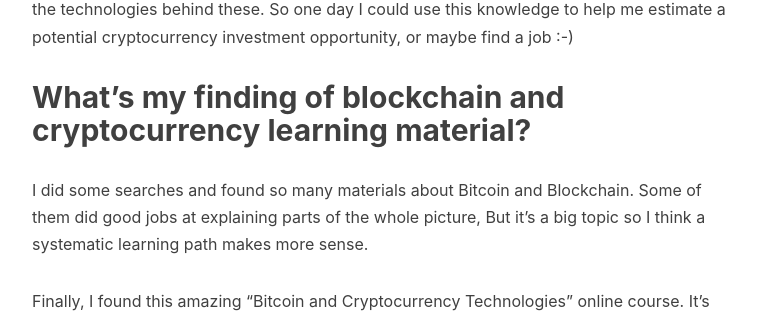
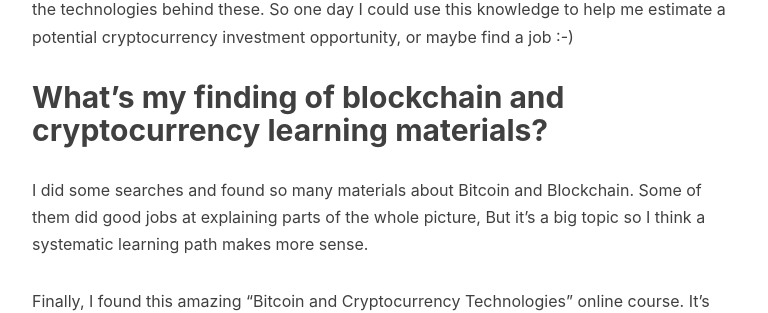
Before and after one commit to zhaohuabing/jekyll_blog_backup, a Jekyll site: the page built from _posts/2018-05-06-cryptocurrency_week1.markdown, in a window 1280 px wide and 900 px high, scrolled down 864 px. Shown: the part 181-494 px from the top of the window, without its empty margins (233-1001 px from the left). Built offline with Jekyll 4.4.1, drawn with Linux system fonts in a browser that asks for light colours; nearby versions of some CDN libraries; emoji names are drawn with the system emoji font; comment, search, counter and statistics services are not loaded.

```diff
--- a/_posts/2018-05-06-cryptocurrency_week1.markdown
+++ b/_posts/2018-05-06-cryptocurrency_week1.markdown
@@ -19,7 +19,7 @@
 
 Given its popularity, I can’t help thinking that should I also invest in it? Maybe investing money in Bitcoin or other cryptocurrencies is too risky now, but at least I could try to learn the technologies behind these. So one day I could use this knowledge to help me estimate a potential cryptocurrency investment opportunity, or maybe find a job :-)
 
-##  What's my finding of blockchain and cryptocurrency learning material?
+##  What's my finding of blockchain and cryptocurrency learning materials?
 I did some searches and found so many materials about Bitcoin and Blockchain. Some of them did good jobs at explaining parts of the whole picture, But it’s a big topic so I think a systematic learning path makes more sense.
 
 Finally, I found this amazing “Bitcoin and Cryptocurrency Technologies” online course. It's created by the professors of Princeton University. The course has a series of well-organized lecture videos explaining the technologies behind Bitcoin from the very beginning to more advanced topics. It also has programming practices after each lecture so you can get hands in the codes and get a better understanding of the theories you got from the videos.
```
